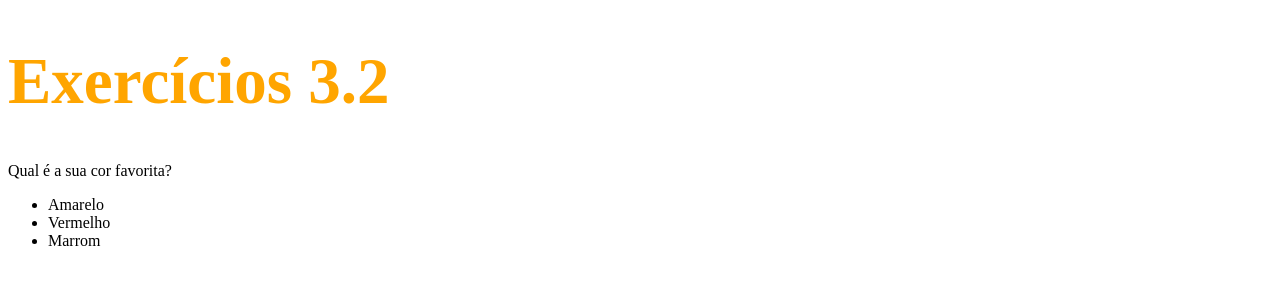
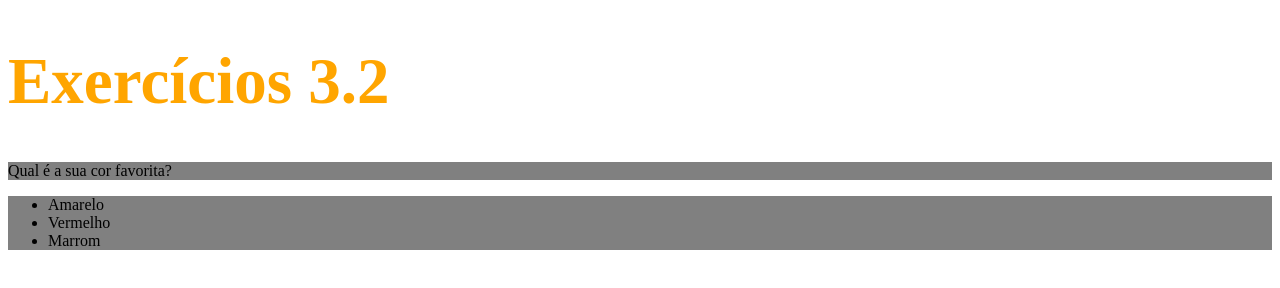
Before and after one commit to gabrielramosclp/trybe-exercicios, a plain HTML site: page fundamentos/bloco-3-introducao-html-e-css/dia-2-bloco-3/exercicio.html in a window 1280 px wide. Drawn offline with Linux system fonts and the light colour scheme.

Commit message:
Adiciona background no paragrafo e na lista

```diff
--- a/fundamentos/bloco-3-introducao-html-e-css/dia-2-bloco-3/exercicio.html
+++ b/fundamentos/bloco-3-introducao-html-e-css/dia-2-bloco-3/exercicio.html
@@ -8,12 +8,21 @@
             font-size: 65px;
             color: orange;
         }
+
+        ul{
+            background-color: aquamarine;
+        }
+
+        .cor{
+            background-color: gray;
+        }
+
     </style>
   </head>
   <body>
     <h1>Exercícios 3.2</h1>
-    <p>Qual é a sua cor favorita?</p>
-    <ul>
+    <p class="cor">Qual é a sua cor favorita?</p>
+    <ul class="cor">
       <li>Amarelo</li>
       <li>Vermelho</li>
       <li>Marrom</li>
```
